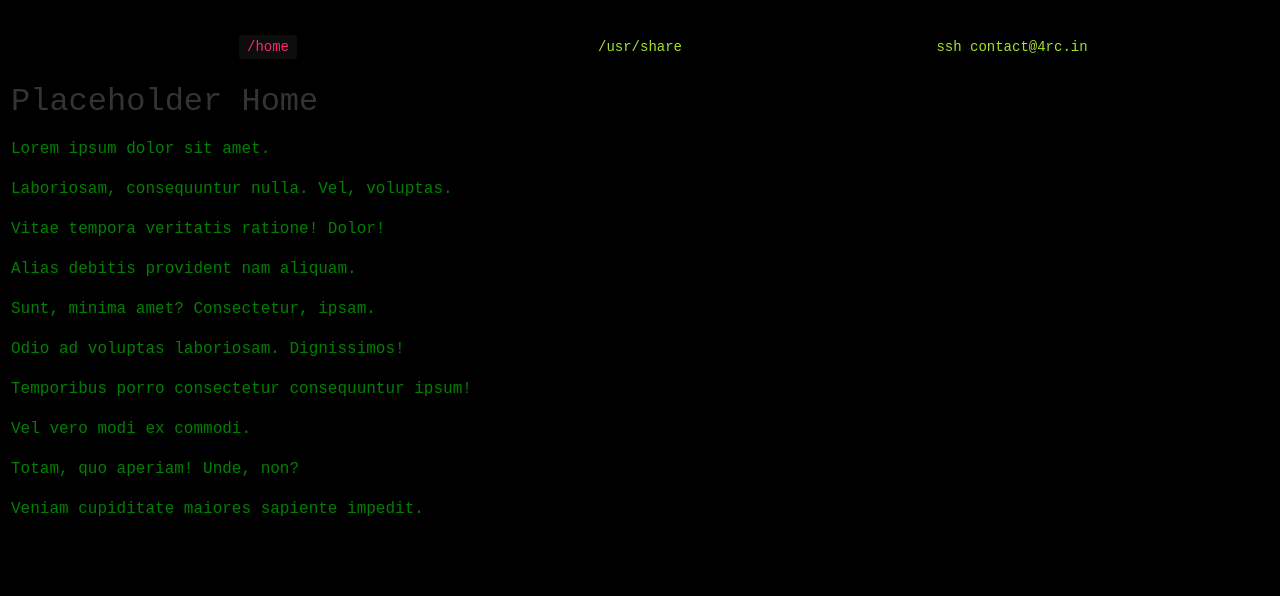
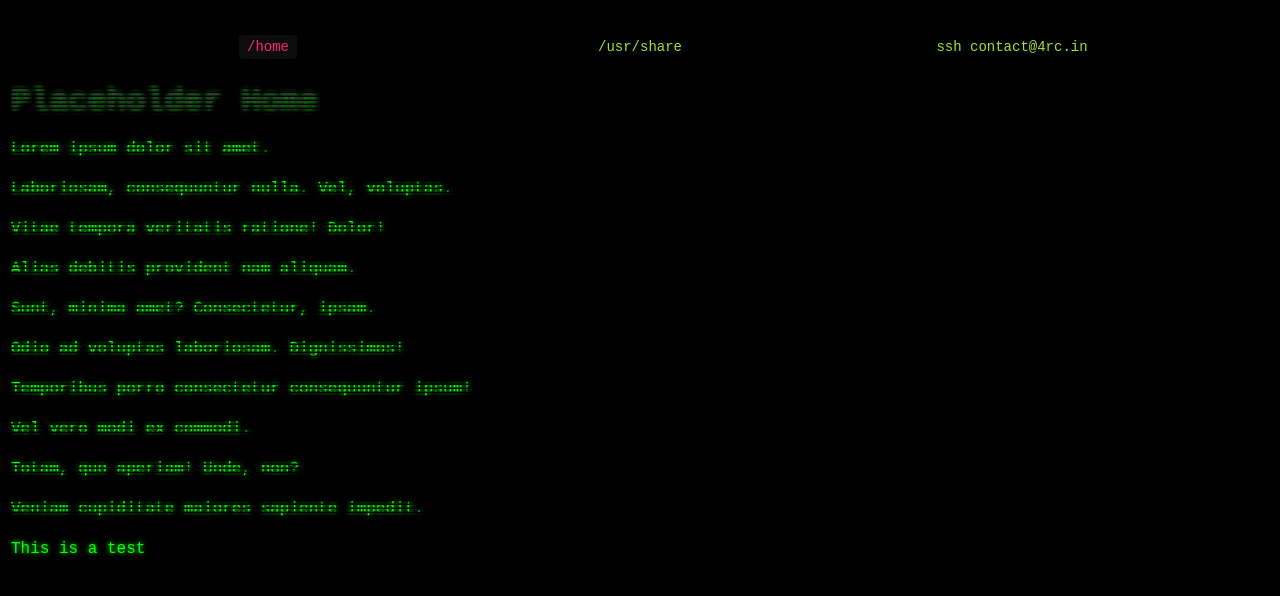
Before and after one commit to Arc-001/4rc_blog, a Vue app in the folder front_end/: page / in a window 1280 px wide. Shown: the top 596 px of the page. Built offline with nearby package versions, Linux system fonts and the light colour scheme.

Commit message:
FIX: Katex rendering now works

```diff
--- a/front_end/src/App.vue
+++ b/front_end/src/App.vue
@@ -1,8 +1,10 @@
 <template>
   <headersCustom />
-  <main>
+  <main class = "crt-scanlines crt-flicker">
     <RouterView />
   </main>
+
+  <p class = "crt-flicker"> This is a test </p>
 </template>
 
 <script>
@@ -14,6 +16,22 @@ export default {
   name: 'App',
   components: {
     headersCustom
+  },
+  data(){
+    return{
+      scanline : true,
+      flicker : true,
+      distortion : true,
+      static : true
+    }
+  },
+  methods: {
+    flip_scanlines(){
+      this.scanline = !this.scanline
+    },
+    flip_flicker(){
+      this.flicker  = !this.flicker
+    }
   }
 }
 </script>
@@ -52,4 +70,60 @@ body {
 #app {
   flex: 1;
 }
+
+.crt-flicker {
+  font-family: monospace; /* Or any retro font */
+  color: #0f0; /* Green text */
+  background-color: black;
+  text-shadow: 0 0 5px #00ff00; /* Glow effect */
+  animation: crt-flicker 0.1s infinite steps(2); /* Flicker animation */
+}
+
+@keyframes crt-flicker {
+  0%, 100% {
+    opacity: 1;
+    text-shadow: 0 0 5px #0f0;
+  }
+  50% {
+    opacity: 0.9; /* Slight opacity variation */
+    text-shadow: 0 0 3px #0f0; /* Slight glow variation */
+  }
+}
+
+.crt-scanlines {
+  position: relative;
+  overflow: hidden;
+}
+
+.crt-scanlines::before {
+  content: "";
+  position: absolute;
+  top: 0;
+  left: 0;
+  width: 100%;
+  height: 100%;
+  background: repeating-linear-gradient(
+    0deg,
+    rgba(0, 0, 0, 1) 0px,
+    rgba(0, 0, 0, 1) 1px,
+    transparent 2px,
+    transparent 4px
+  );
+  pointer-events: none; /* Allows clicks on the element itself */
+  z-index: 1; /* Ensure scanlines are on top */
+}
+
+.crt-distortion {
+  animation: crt-distortion 0.5s infinite alternate;
+}
+
+@keyframes crt-distortion {
+  0%, 100% {
+    transform: perspective(300px) rotateY(0deg) scale(1.0);
+  }
+  50% {
+    transform: perspective(300px) rotateY(2deg) scale(1.01);
+  }
+}
+
 </style>
--- a/front_end/src/components/Blog.vue
+++ b/front_end/src/components/Blog.vue
@@ -26,7 +26,6 @@
 <script>
 
 import MarkdownIt from 'markdown-it';
-import {bare as emoji} from 'markdown-it-emoji';
 import sub from 'markdown-it-sub';
 import sup from 'markdown-it-sup';
 import footnote from 'markdown-it-footnote';
@@ -39,6 +38,7 @@ import toc from 'markdown-it-toc-done-right';
 import tasklists from 'markdown-it-task-lists';
 import katex from 'markdown-it-katex';
 
+import 'katex/dist/katex.min.css';
 
 
 export default {
@@ -61,17 +61,12 @@ export default {
                         {
                             title: "Blog 1",
                             content: `
-                            ~ello~
-
-                            \`\`\` ~python~
-                            print("this is a test")
-                            \`\`\`
-
+                            $ sqrt() O(log_2(n)) $
                             `
                         },
                         {
                             title: "Blog 2",
-                            content: "==Blog 2==\n\n :smile: This is~the~content of blog 2"
+                            content: "==Blog 2==\n\n :smile: This is~the~content of blog 2 $\\sqrt{3x-1} + (1+x)^2$"
                         },
                         {
                             title: "Blog 3",
@@ -91,8 +86,7 @@ export default {
             linkify: true,
             typographer: true,
         })
-        this.md.use(emoji)                               // Emoji support :smile:
-    .use(sub)                                 // Subscript ~sub~
+        this.md.use(sub)                                 // Subscript ~sub~
     .use(sup)                                 // Superscript ^sup^
     .use(footnote)                            // Footnotes [^1]
     .use(deflist)                             // Definition lists
```
